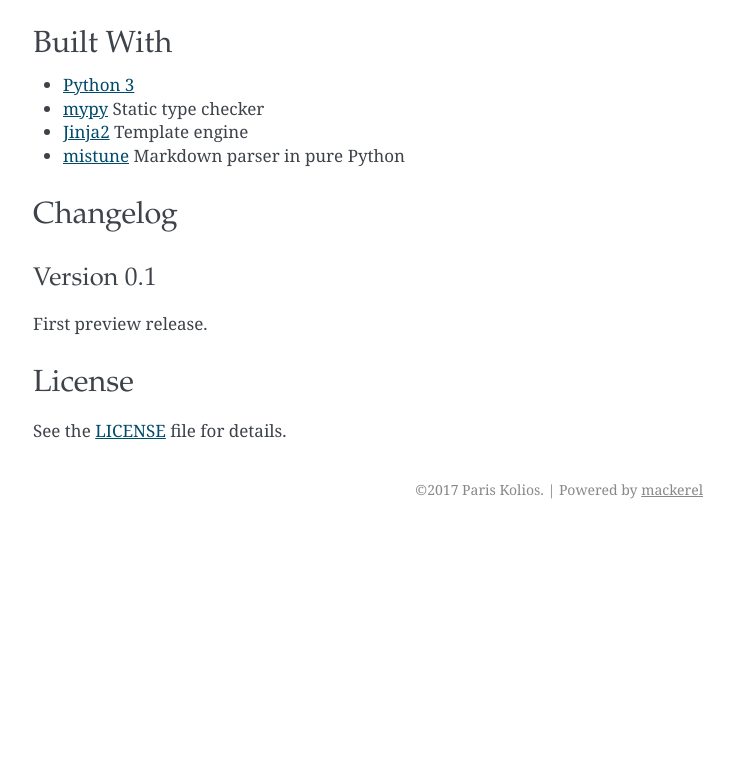
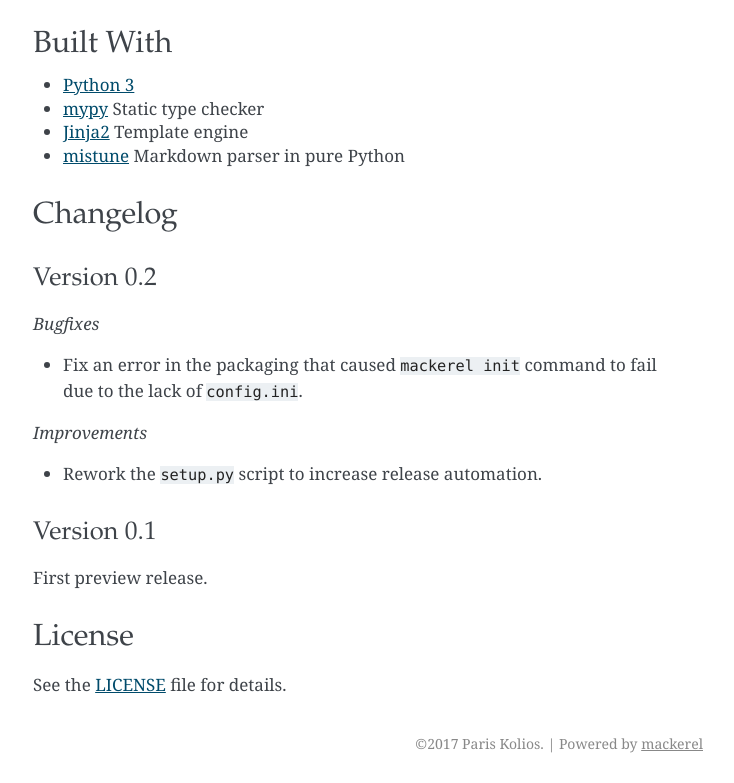
Before and after one commit to pkolios/mackerel.sh, a plain HTML site: page index.html in a window 1280 px wide. Shown: the part 3731-4514 px from the top of the page, without its empty margins (287-1021 px from the left). Before the commit the page ends 4260 px from the top, so only its background shows below. Drawn offline with Linux system fonts and the light colour scheme.

Commit message:
Release version 0.2

```diff
--- a/index.html
+++ b/index.html
@@ -111,6 +111,16 @@ When rendering the content files, Mackerel passes the following objects to the t
 <li><a href="http://mistune.readthedocs.io">mistune</a> Markdown parser in pure Python</li>
 </ul>
 <h2>Changelog</h2>
+<h3>Version 0.2</h3>
+<p><em>Bugfixes</em></p>
+<ul>
+<li>Fix an error in the packaging that caused <code>mackerel init</code> command to fail
+due to the lack of <code>config.ini</code>.</li>
+</ul>
+<p><em>Improvements</em></p>
+<ul>
+<li>Rework the <code>setup.py</code> script to increase release automation.</li>
+</ul>
 <h3>Version 0.1</h3>
 <p>First preview release.</p>
 <h2>License</h2>
```
